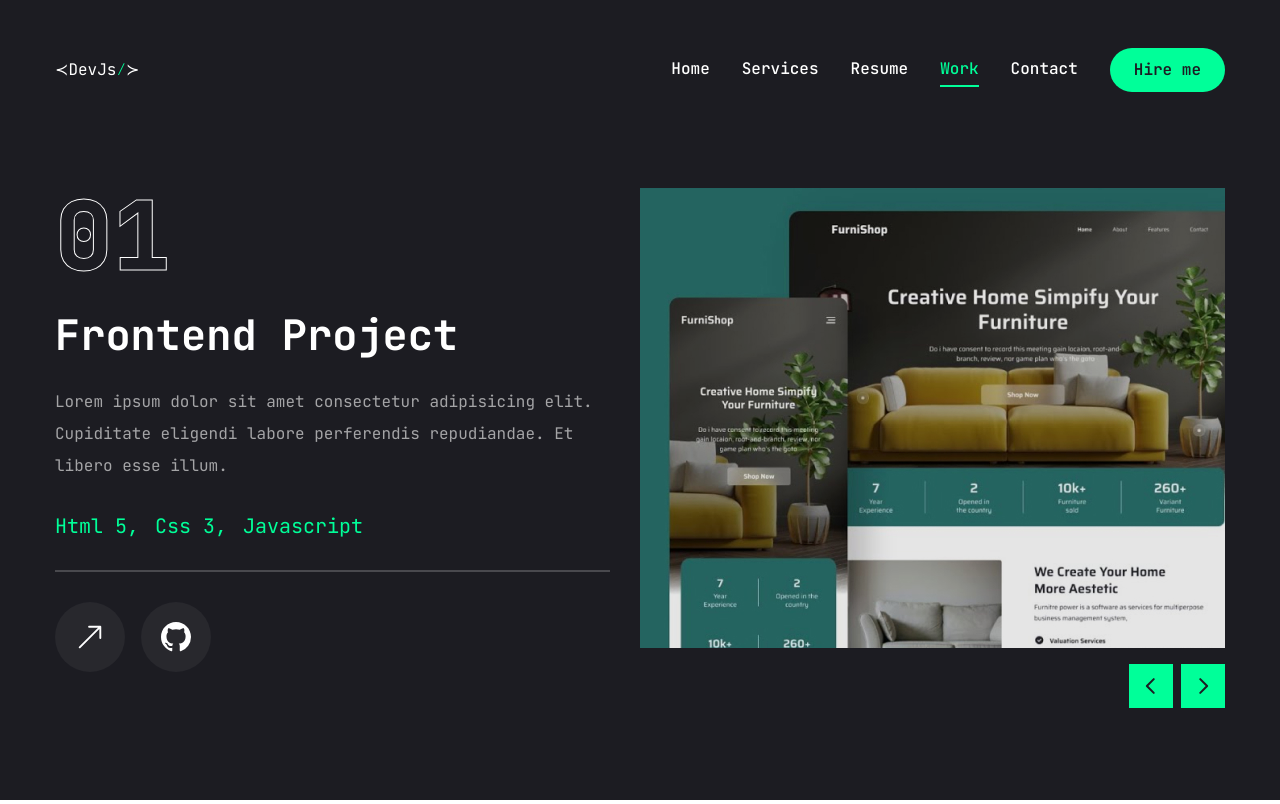
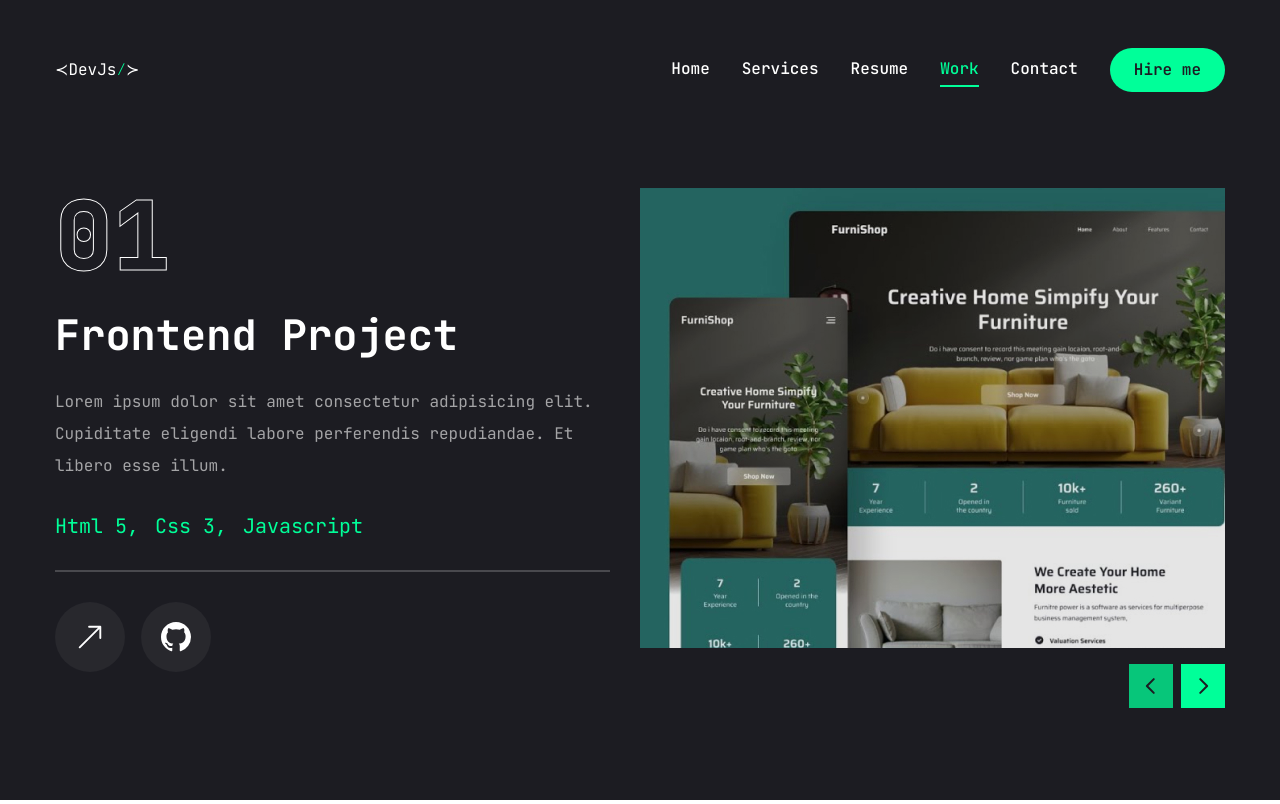
Before and after one commit to jsaulhernandez/portfolio-nextjs, a Next.js app: page /work in a window 1280 px wide. Built offline with nearby package versions, Linux system fonts and the light colour scheme.

Commit message:
tag: adding disabled value to button for swiper

```diff
--- a/src/components/WorkSliderButtons.jsx
+++ b/src/components/WorkSliderButtons.jsx
@@ -8,10 +8,18 @@ const WorkSliderButtons = ({ containerStyles, btnStyles, iconsStyles }) => {
 
   return (
     <div className={containerStyles}>
-      <button className={btnStyles} onClick={() => swiper.slidePrev()}>
+      <button
+        className={`${btnStyles} ${swiper.isBeginning ? 'disabled:pointer-events-none disabled:opacity-75' : ''}`}
+        onClick={() => swiper.slidePrev()}
+        disabled={swiper.isBeginning}
+      >
         <PiCaretLeftBold className={iconsStyles} />
       </button>
-      <button className={btnStyles} onClick={() => swiper.slideNext()}>
+      <button
+        className={`${btnStyles} ${swiper.isEnd ? 'disabled:pointer-events-none disabled:opacity-75' : ''}`}
+        onClick={() => swiper.slideNext()}
+        disabled={swiper.isEnd}
+      >
         <PiCaretRightBold className={iconsStyles} />
       </button>
     </div>
```
